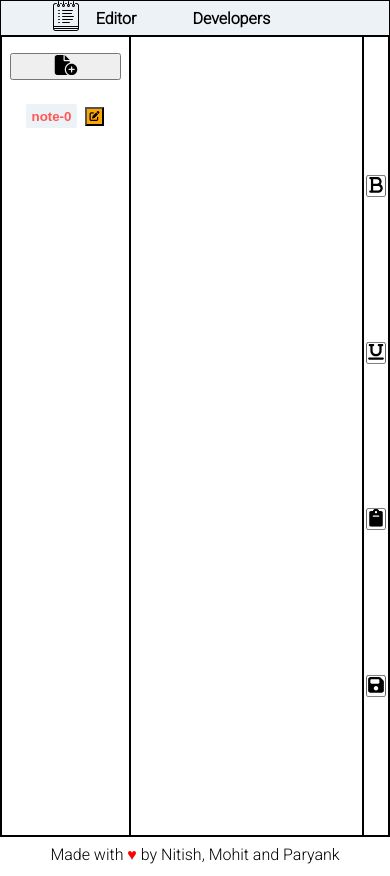
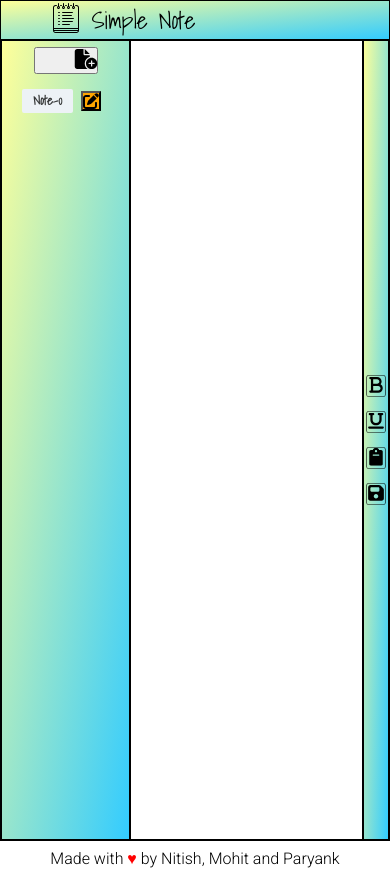
Before and after one commit to nitishkumarverma1214/notepadv2, a website built with Parcel: page index.html in a window 390 px wide. Built offline with nearby package versions, Linux system fonts and the light colour scheme.

Commit message:
removed the logs

```diff
--- a/index.html
+++ b/index.html
@@ -5,7 +5,7 @@
     <meta http-equiv="X-UA-Compatible" content="IE=edge" />
     <meta name="viewport" content="width=device-width, initial-scale=1.0" />
     <link rel="stylesheet" href="./src/styles.css" />
-    <link rel="icon" href="./resources/notepad.png">
+    <link rel="icon" href="./resources/notepad.png" />
     <title>Notepad</title>
   </head>
   <body>
@@ -14,10 +14,7 @@
         <div class="logo-img">
           <img src="./resources/notepad-icon.svg" alt="logo" />
         </div>
-        <ul class="nav-content">
-          <li>Editor</li>
-          <li><a id="developers" href="#made-by">Developers</a> </li>
-        </ul>
+        <div class="titleName"><span>Simple Note</span></div>
       </nav>
 
       <main class="container">
@@ -26,8 +23,8 @@
             <img src="./resources/add-note.svg" />
           </button>
           <div class="list">
-            <div class="list1">
-              <input class="input-box" value="note-0"/><button
+            <div class="list1 common">
+              <input class="input-box" value="Note-0" /><button
                 class="select-note"
                 id="0"
               >
@@ -40,9 +37,9 @@
           <div
             class="editor"
             id="editorId"
-            contenteditable="true" data-text="Enter text here"
+            contenteditable="true"
+            data-text="Enter text here"
           >
-            <!-- <textarea id="editorId" placeholder="Write Here ..."></textarea> -->
           </div>
           <aside class="tool-bar">
             <div class="all-buttons">
@@ -63,7 +60,26 @@
         </section>
       </main>
       <footer id="made-by">
-        Made with <span>♥</span> by Nitish, Mohit and Paryank
+        Made with <span>♥</span> by
+        <a
+          class="linkedIn"
+          href="https://www.linkedin.com/in/nitish-kumar-verma-3840a8188/"
+          target="”_blank”"
+          >Nitish</a
+        >,
+        <a
+          class="linkedIn"
+          href="https://www.linkedin.com/in/mohit-bhatt-079202208/"
+          target="”_blank”"
+          >Mohit</a
+        >
+        and
+        <a
+          class="linkedIn"
+          href="https://www.linkedin.com/in/paryank-namdeo-a55880194/"
+          target="”_blank”"
+          >Paryank</a
+        >
       </footer>
     </div>
 
--- a/src/addNote.js
+++ b/src/addNote.js
@@ -1,11 +1,15 @@
 import { textarea, notes } from "./map.js";
-import { active, setActive,resetBtnBgColor, boldBtn, underlineBtn} from "./index.js";
+import {
+  active,
+  setActive,
+  btnBgColor,
+  boldBtn,
+  underlineBtn
+} from "./index.js";
 
-//const selectedText = document.querySelector(".editor");
 const selectedText = document.querySelector(".editor");
 const addNoteBtn = document.querySelector("#add-note");
 let noteList = document.querySelector(".list");
-//let btnList = document.querySelectorAll(".select-note");
 let count = 1;
 
 const noteOneBtn = document.getElementById("0");
@@ -22,17 +26,24 @@ noteOneBtn.addEventListener("click", function (event) {
 });
 
 function showNote(active) {
-  let actText = textarea[notes[active]];
+  let actText = textarea[notes[active][0]];
 
   const textCont = document.getElementById("editorId");
   textCont.innerHTML = actText;
-  //reset button color
-  resetBtnBgColor(boldBtn);
-  resetBtnBgColor(underlineBtn);
+  if (notes[active][1] === true) {
+    boldBtn.style.backgroundColor = btnBgColor;
+  } else {
+    boldBtn.style.backgroundColor = "";
+  }
+  if (notes[active][2] === true) {
+    underlineBtn.style.backgroundColor = btnBgColor;
+  } else {
+    underlineBtn.style.backgroundColor = "";
+  }
 }
 
-function autoSave(currId){
-  textarea[notes[currId]] = selectedText.innerHTML;
+function autoSave(currId) {
+  textarea[notes[currId][0]] = selectedText.innerHTML;
 }
 
 function highlightSelected(oldbtn, newbtn) {
@@ -45,9 +56,9 @@ function highlightSelected(oldbtn, newbtn) {
 addNoteBtn.addEventListener("click", function (event) {
   let div = document.createElement("div");
   let input = document.createElement("input");
-  input.value = "note-" + count;
+  input.value = "Note-" + count;
   input.className = "input-box";
-
+  div.className = "common";
   let btn = document.createElement("button");
   btn.innerHTML = '<img src="./resources/edit-icon.svg" alt="edit" />';
   btn.id = count;
@@ -59,7 +70,7 @@ addNoteBtn.addEventListener("click", function (event) {
   div.appendChild(btn);
   noteList.appendChild(div);
   textarea.push("");
-  notes[count] = count;
+  notes[count] = [count, false, false];
 
   let prevbtnId = active;
   //autoSave
@@ -72,13 +83,7 @@ addNoteBtn.addEventListener("click", function (event) {
 
   count++;
 
-  //btnList = document.getElementsByClassName("select-note");
-
   highlightSelected(prevbtnId, newbtnId);
-
-
-
-
 
   // We need to add the event listener every time when a new element is add to div.list
 
--- a/src/index.js
+++ b/src/index.js
@@ -1,7 +1,7 @@
 import { textarea, notes } from "./map.js";
 // active will mark the active note. it is 0-indexed.
 export let active = 0;
-export const btnBgColor = "#888";
+export const btnBgColor = "#ffffff";
 export const boldBtn = document.querySelector(".bold-div");
 
 export const underlineBtn = document.querySelector(".underline-div");
@@ -12,36 +12,45 @@ const saveBtn = document.querySelector(".save-div");
 
 const selectedText = document.querySelector(".editor");
 
-
-export function resetBtnBgColor(btn){
-  btn.style.backgroundColor ="";
+export function resetBtnBgColor(btn) {
+  btn.style.backgroundColor = "";
 }
 
 boldBtn.addEventListener("click", function (event) {
   if (selectedText.innerText.length !== 0) {
     document.execCommand("bold", false, null);
     textarea[active] = selectedText.innerHTML;
-    // boldBtn.style.backgroundColor = btnBgColor;
+
+    if (notes[active][1]) {
+      boldBtn.style.backgroundColor = "";
+      notes[active][1] = false;
+    } else {
+      boldBtn.style.backgroundColor = btnBgColor;
+      notes[active][1] = true;
+    }
   } else {
     alert("Nothing to bold");
   }
 });
 
 underlineBtn.addEventListener("click", function (event) {
-  if (selectedText.innerHTML.length !== 0) {
+  if (selectedText.innerText.length !== 0) {
     document.execCommand("underline", false, null);
-    // underlineBtn.style.backgroundColor = btnBgColor;
+    if (notes[active][2]) {
+      underlineBtn.style.backgroundColor = "";
+
+      notes[active][2] = false;
+    } else {
+      underlineBtn.style.backgroundColor = btnBgColor;
+      notes[active][2] = true;
+    }
   } else {
     alert("Nothing to underline");
-
-
   }
 });
 
 copyBtn.addEventListener("click", function (event) {
-
   const content = document.getElementById("editorId").textContent;
-  console.log('content:'+content);
   if (content.length !== 0) {
     navigator.clipboard.writeText(content).then(
       () => {
@@ -66,15 +75,3 @@ saveBtn.addEventListener("click", function (event) {
 export function setActive(act) {
   active = act;
 }
-
-// reset the bold and underline when the content of text is empty
-
-selectedText.addEventListener(
-  "paste",
-  function (event) {
-    // let temp =
-    console.log(selectedText.innerHTML);
-    //  selectedText.innerHTML =  selectedText.innerText;
-  },
-  false
-);
--- a/src/map.js
+++ b/src/map.js
@@ -7,6 +7,4 @@ export let textarea = [""];
 3. value of underline: true/false
 notes = {1:[0,false,false]}
 */
-export let notes = { 0: 0 };
-
-// textarea[areaid]
+export let notes = { 0: [0, false, false] };
--- a/src/styles.css
+++ b/src/styles.css
@@ -1,4 +1,9 @@
 @import url("https://fonts.googleapis.com/css2?family=Outfit:wght@300;400;600&family=Red+Hat+Display:ital,wght@0,700;0,900;1,500&family=Roboto:ital,wght@0,300;1,300&display=swap");
+@import url("https://fonts.googleapis.com/css2?family=Shadows+Into+Light&display=swap");
+:root {
+  --commoncolor: #7d8586;
+}
+
 * {
   box-sizing: border-box;
   margin: 0px;
@@ -23,9 +28,15 @@ nav {
   height: 20%;
   border: 1px solid;
   border-bottom: 0px;
+  align-items: center;
+  background: linear-gradient(to top left, #33ccff 0%, #ffff99 100%);
 }
 .logo-img {
   margin-left: 10%;
+}
+.titleName {
+  font-family: "Shadows Into Light", cursive;
+  font-size: 1.5rem;
 }
 ul.nav-content {
   list-style: none;
@@ -49,67 +60,64 @@ aside.notes-list {
   border: 1px solid;
   height: 100%;
   overflow: scroll;
+  background: linear-gradient(to top left, #33ccff 0%, #ffff99 100%);
 }
 #add-note {
-  margin: 1rem 0.5rem;
+  margin: 5% auto;
+  width: 50%;
 }
 
 .input-box {
-  border-style: none;
+  border: none;
   background-color: #888888;
   height: 1.5rem;
   width: 70%;
   border-radius: 2px;
   text-align: center;
-  margin: 0.5rem 0.5rem 0.5rem 2rem;
+  margin: 0.5rem 0.5rem 0.5rem 1rem;
+  font-family: "Shadows Into Light", cursive;
+  font-size: 1.2rem;
+  background-color: #edf2f6;
+  color: rgb(54, 56, 56);
+  font-weight: 700;
 }
 .input-box:focus {
   outline: none;
 }
+.common {
+  display: flex;
+  justify-content: center;
+  flex-wrap: nowrap;
+  align-items: center;
+}
+
 .editor-container {
   width: 80%;
   height: 100%;
   border: 1px solid;
   display: flex;
 }
-/* .editor textarea {
-  height: 100%;
-  width: 100%;
-  resize: none;
-  font-size: 1.5rem;
-  font-family: "Roboto", sans-serif;
-}*/
 
-/* .editor:empty::before {
-  content:attr(data-placeholder);
-  color:gray;
-  font-family: "Roboto", sans-serif;
-  font-size: 1.5rem;
-} */
-/* .editor:focus{
-  outline: none;
 
-} */
-
-[contentEditable=true]:empty:not(:focus):before {
+[contentEditable="true"]:empty:not(:focus):before {
   content: attr(data-text);
   font-family: "Roboto", sans-serif;
   font-size: 1.5rem;
 }
 
 .editor {
-  flex-basis: 90%;
+  width: 90%;
   height: 100%;
   font-size: 1.5rem;
   font-family: "Roboto", sans-serif;
-
+  overflow-y: auto;
+  overflow-x: none;
 }
-
 
 aside.tool-bar {
   width: 10%;
   border-left: 1px solid;
-  /* border: 1px solid; */
+  background: linear-gradient(to top left, #33ccff 0%, #ffff99 100%);
 }
 
 div.all-buttons {
@@ -132,15 +140,14 @@ div.all-buttons {
   border-radius: 10%;
 }
 
-#made-by{
-  margin:0.5rem auto;
+#made-by {
+  margin: 0.5rem auto;
   font-size: 1.5rem;
   font-weight: 300;
   text-align: center;
 }
-#made-by span{
+#made-by span {
   color: red;
-
 }
 
 @media screen and (max-width: 1100px) {
@@ -150,11 +157,6 @@ div.all-buttons {
 }
 
 @media screen and (max-width: 700px) {
-  ul.nav-content {
-    margin-left: 1%;
-    width: 45%;
-  }
-
   .notes-list {
     flex-basis: 40%;
   }
@@ -163,11 +165,11 @@ div.all-buttons {
     margin: 0.5rem 0.5rem 0.5rem 1.5rem;
   }
 
-  [contentEditable=true]:empty:not(:focus):before {
+  [contentEditable="true"]:empty:not(:focus):before {
     font-size: 1rem;
   }
 
-  .editor{
+  .editor {
     font-size: 1rem;
   }
 
@@ -178,27 +180,36 @@ div.all-buttons {
     transform: scale(0.6);
   }
 
-  #made-by{
+  #made-by {
     font-size: 1rem;
   }
 }
+@media screen and (max-width: 400px) {
+  .input-box {
+    font-size: 0.8rem;
+  }
 
-#developers{
+  div.all-buttons {
+    justify-content: center;
+  }
+}
+@media screen and (max-width: 450px) {
+  .input-box {
+    margin: 0.5rem 0.5rem 0.5rem -0.5rem;
+  }
+  .select-note {
+    height: 20px;
+    width: 20px;
+  }
+  .select-note img {
+    height: 100%;
+    width: 100%;
+  }
+}
+.linkedIn {
   text-decoration: none;
-  color: black;
+  color: inherit;
 }
-
-#developers:visited{
-  color: black
+.linkedIn:hover {
+  color: rgb(102, 204, 255);
 }
-
-.list input{
-  background-color: #EDF2F6;
-  color: #FF5656;
-  font-weight: 900;
-}
-
-nav {
-  background-color: #EDF2F6;
-  font-weight: 800;
-}
```
